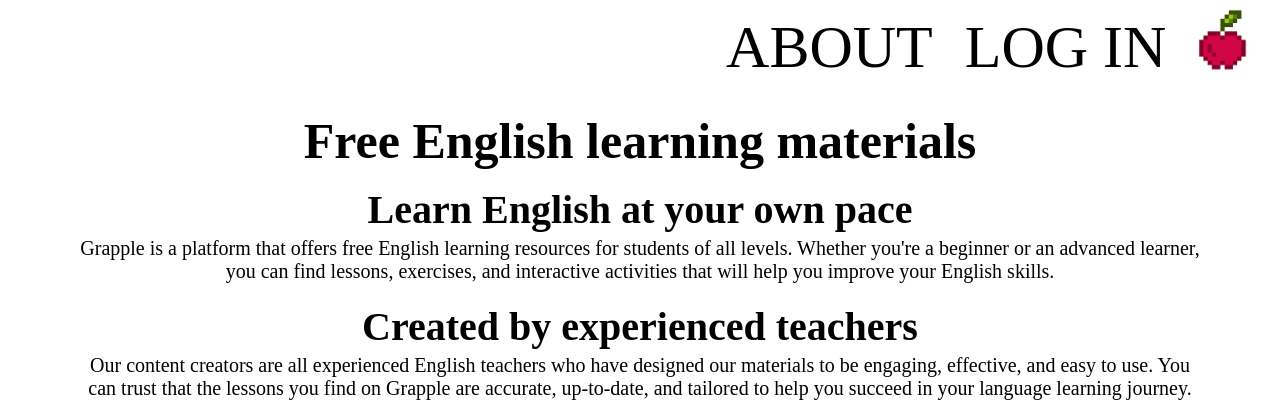
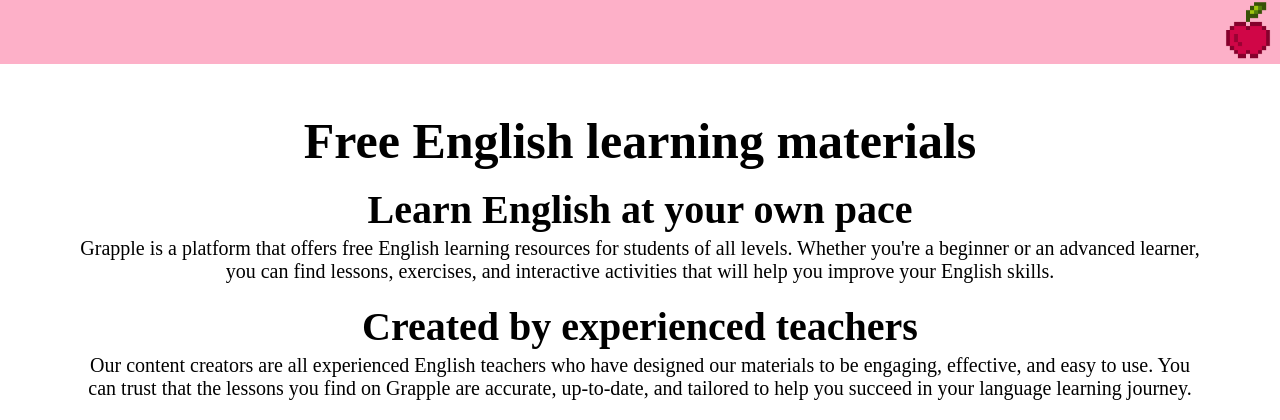
Before and after one commit to jevpr/Grapple, a Django app: template EnglishLearning/learning/templates/about.html in a window 1280 px wide. Shown: the top 420 px of the page. Run offline with Django 5.2, Linux system fonts and the light colour scheme; the template is opened without the code that fills it, so the values that code supplies are empty; some libraries are stand-ins or nearby versions; some web fonts are replaced.

Commit message:
updated navbar

```diff
--- a/EnglishLearning/learning/static/learning/css/static.css
+++ b/EnglishLearning/learning/static/learning/css/static.css
@@ -39,22 +39,57 @@ nav {
   width: 100%;
   z-index: 99;
   display: flex;
-  align-items: center;
-  justify-content: RIGHT;
-  height: AUTO;
-  gap: 2rem;
-  background-color: var(--);
+  flex-direction: column;
+  align-items: end;
+  justify-content: center;
+  background-color: var(--pink);
   font-family: "Jersey 10", serif !important;
   color: var(--black);
   font-size: clamp(30px, 13vw, 60px);
-  padding-top: 0.5rem;
 }
 
+.navbar{
+  padding: none;
+  margin: none;
+  height: fit-content;
+}
 
-nav > a > img {
+button.menu-toggle {
+  display: flex;
+  background: none;
+  border: none;
+}
+
+.logo {
   height: 4rem;
-  margin-right: 2rem;
 }
+
+.dropdown-menu {
+    width: 100%;
+    display: none;
+    opacity: 0;
+    transition: visibility 0s, opacity 0.3s ease-in-out;
+    position: fixed;
+    top: 5rem;
+    background-color: var(--white);
+}
+
+.dropdown-menu.active {
+    visibility: visible;
+    opacity: 1;
+}
+
+.dropdown-menu > a {
+    display: flex;
+    align-items: center;
+    border: var(--lightpink);
+    justify-content: flex-end;
+}
+
+img.pixicon {
+    height: 4rem;
+}
+
 
 a {
   text-decoration: none;
--- a/EnglishLearning/learning/templates/base.html
+++ b/EnglishLearning/learning/templates/base.html
@@ -11,31 +11,87 @@
 <body>
 
 {% block navbar %}
-
 <nav>
+    <div class="navbar">
+        <button class="menu-toggle">
+            <img src="{% static 'learning/images/grapple.png' %}" alt="Menu" class="logo">
+        </button>
+    </div>
+    <div class="dropdown-menu">
         {% if user.is_authenticated %}
             {% if user_group == "Content Creators" %}
-            <a href="{% url 'logout' %}">Logout</a>
-            <a href="{% url 'creator_dashboard' %}">
-              <img src="{% static 'learning/images/grapple.png' %}" alt="Logo" class="logo">
+                <a href="{% url 'creator_dashboard' %}" class="dropdown-item">
+                    <p>Dashboard</p>
+                    <img src="{% static 'learning/images/wormgrap.png' %}" class="pixicon">
                 </a>
             {% elif user_group == "Students" %}
-            <a href="{% url 'logout' %}">Logout</a>
-            <a href="{% url 'student_dashboard' %}">
-              <img src="{% static 'learning/images/grapple.png' %}" alt="Logo" class="logo">
+                <a href="{% url 'student_dashboard' %}" class="dropdown-item">
+                    <p>Dashboard</p>
+                    <img src="{% static 'learning/images/wormgrap.png' %}" class="pixicon">
                 </a>
             {% endif %}
+            <a href="{% url 'logout' %}" class="dropdown-item">
+                <p>Logout</p>
+                <img src="{% static 'learning/images/pinkworm.png' %}" class="pixicon">
+            </a>
         {% else %}
-          <a href="{% url 'about' %}">ABOUT</a>
-          <a href="{% url 'login' %}">LOG IN</a>
-          <a href="{% url 'landing' %}">
-            <img src="{% static 'learning/images/grapple.png' %}" alt="Logo" class="logo">
+            <a href="{% url 'landing' %}" class="dropdown-item">
+                <p>Home</p>
+                <img src="{% static 'learning/images/wormgrap.png' %}" class="pixicon">
+            </a>
+            <a href="{% url 'signup' %}" class="dropdown-item">
+                <p>Sign Up</p>
+                <img src="{% static 'learning/images/pinkworm.png' %}" class="pixicon">
+            </a>
+            <a href="{% url 'about' %}" class="dropdown-item">
+                <p>About</p>
+                <img src="{% static 'learning/images/greengrap.png' %}" class="pixicon">
+            </a>
+            <a href="{% url 'login' %}" class="dropdown-item">
+                <p>Login</p>
+                <img src="{% static 'learning/images/specs.png' %}" class="pixicon">
             </a>
         {% endif %}
+    </div>
 </nav>
 {% endblock %}
 
 <main>{% block content %}{% endblock %}</main>
 
+
+<script>
+    document.addEventListener("DOMContentLoaded", function() {
+        const menuToggle = document.querySelector(".logo"); // Clickable logo
+        const dropdownMenu = document.querySelector(".dropdown-menu");
+
+        menuToggle.addEventListener("click", function(event) {
+            event.stopPropagation(); // Prevents immediate closure when clicking the logo
+
+            // Toggle display while keeping other styles
+            if (dropdownMenu.style.display === "none" || dropdownMenu.style.display === "") {
+                dropdownMenu.style.display = "block";
+                dropdownMenu.classList.add("active"); // Ensures styles apply
+            } else {
+                dropdownMenu.style.display = "none";
+                dropdownMenu.classList.remove("active");
+            }
+        });
+
+        // Close dropdown when clicking outside
+        document.addEventListener("click", function(event) {
+            if (!menuToggle.contains(event.target) && !dropdownMenu.contains(event.target)) {
+                dropdownMenu.style.display = "none";
+                dropdownMenu.classList.remove("active");
+            }
+        });
+    });
+</script>
+
+<style>
+
+
+</style>
+
+
 </body>
 </html>
```
Also changed, not shown: EnglishLearning/learning/static/learning/images/grapple.png, EnglishLearning/learning/static/learning/images/greengrap.png (added), EnglishLearning/learning/static/learning/images/greenworm.png (added), EnglishLearning/learning/static/learning/images/pinkworm.png (added), EnglishLearning/learning/static/learning/images/specs.png (added), EnglishLearning/learning/static/learning/images/wormgrap.png (added), db.sqlite3, 7 other files. Lines whose indentation alone changed are shown as unchanged.
